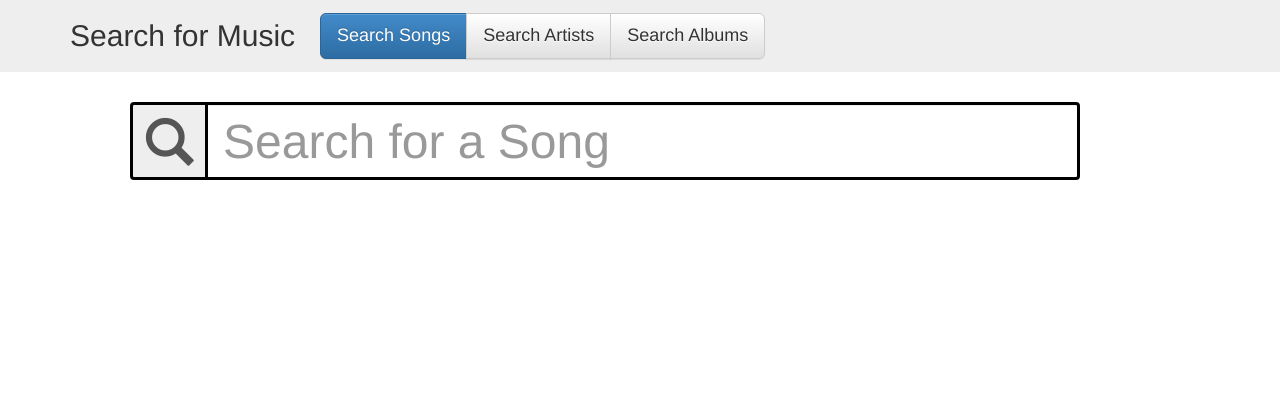
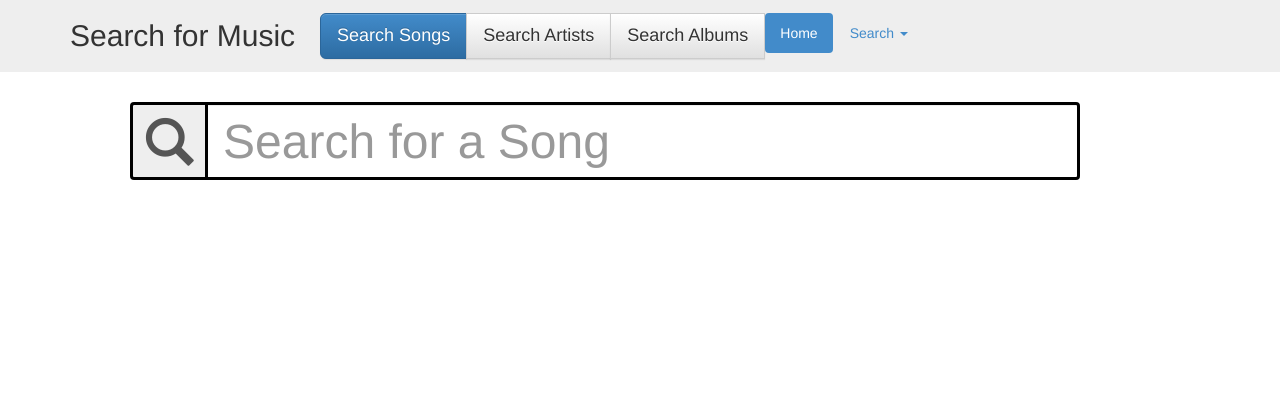
Before and after one commit to mturley/cs445-cst-MusicNet, a PHP site: template templates/body-search.php in a window 1280 px wide. Shown: the part 401-800 px from the top of the page. Run offline with PHP 8.4, Linux system fonts and the light colour scheme; the template is opened without the code that fills it, so the values that code supplies are empty; some libraries are stand-ins or nearby versions.

Commit message:
valid links

```diff
--- a/templates/body-search.php
+++ b/templates/body-search.php
@@ -5,6 +5,7 @@
       <button type="button" class="btn btn-primary" data-search-type="songs">Search Songs</button>
       <button type="button" class="btn btn-default" data-search-type="artists">Search Artists</button>
       <button type="button" class="btn btn-default" data-search-type="albums">Search Albums</button>
+      <?php include("templates/dropdown.php") ?>
     </div>
     <!--<h2 class="floatleft">
       &nbsp;&nbsp;&nbsp;&nbsp;&nbsp;&nbsp;
--- a/templates/dropdown.php
+++ b/templates/dropdown.php
@@ -1,15 +1,13 @@
-<div id="drop" style="float: right; v-align:top">
+<div id="drop" style="float: right; v-align:top; margin-right:50px">
 <ul class="nav nav-pills">
 	<li class="active"><a href="#">Home</a></li>
   <li class="dropdown">
-    <a class="dropdown-toggle" data-toggle="dropdown" href="#">
-      link <span class="caret"></span>
+   <a class="dropdown-toggle" data-toggle="dropdown" href="#">Search <span class="caret"></span>
     </a>
     <ul class="dropdown-menu">
-    	<li role="presentation" class="dropdown-header">something</li>
-    	<li role="presentation" class="dropdown-header">More</li>
-    	<li role="presentation" class="divider"></li>
-    	<li role="presentation" class="dropdown-header">Click me?</li>
+    	<li role="presentation" class="dropdown-header"><a href="?page=search">Music</a></li>
+    	<li role="presentation" class="dropdown-header"><a href="?page=friends">People</a></li>
+    	<li role="presentation" class="dropdown-header"><a href="?page=concerts">Events</a></li>
     </ul>
   </li>
 </ul>
```
